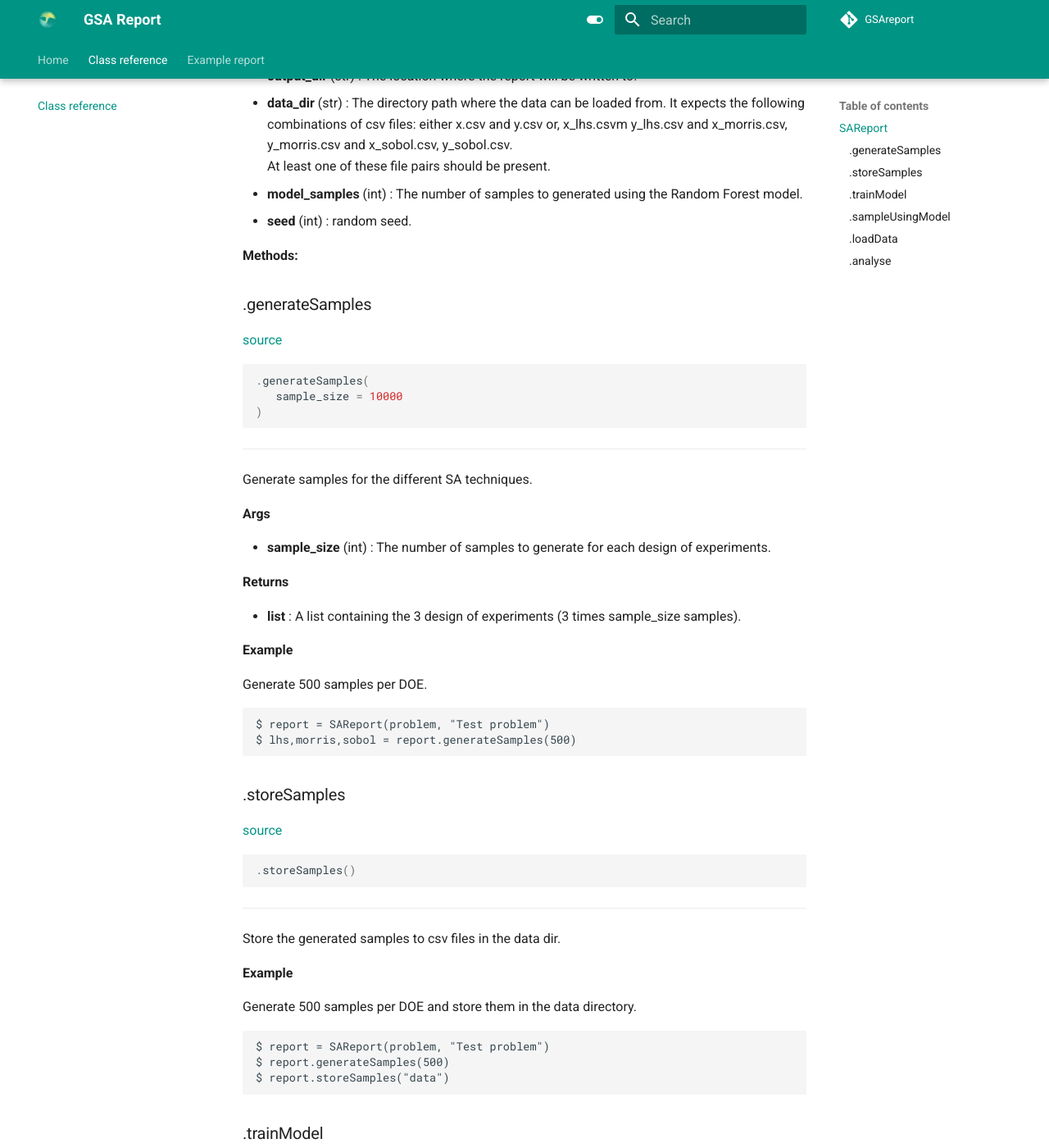
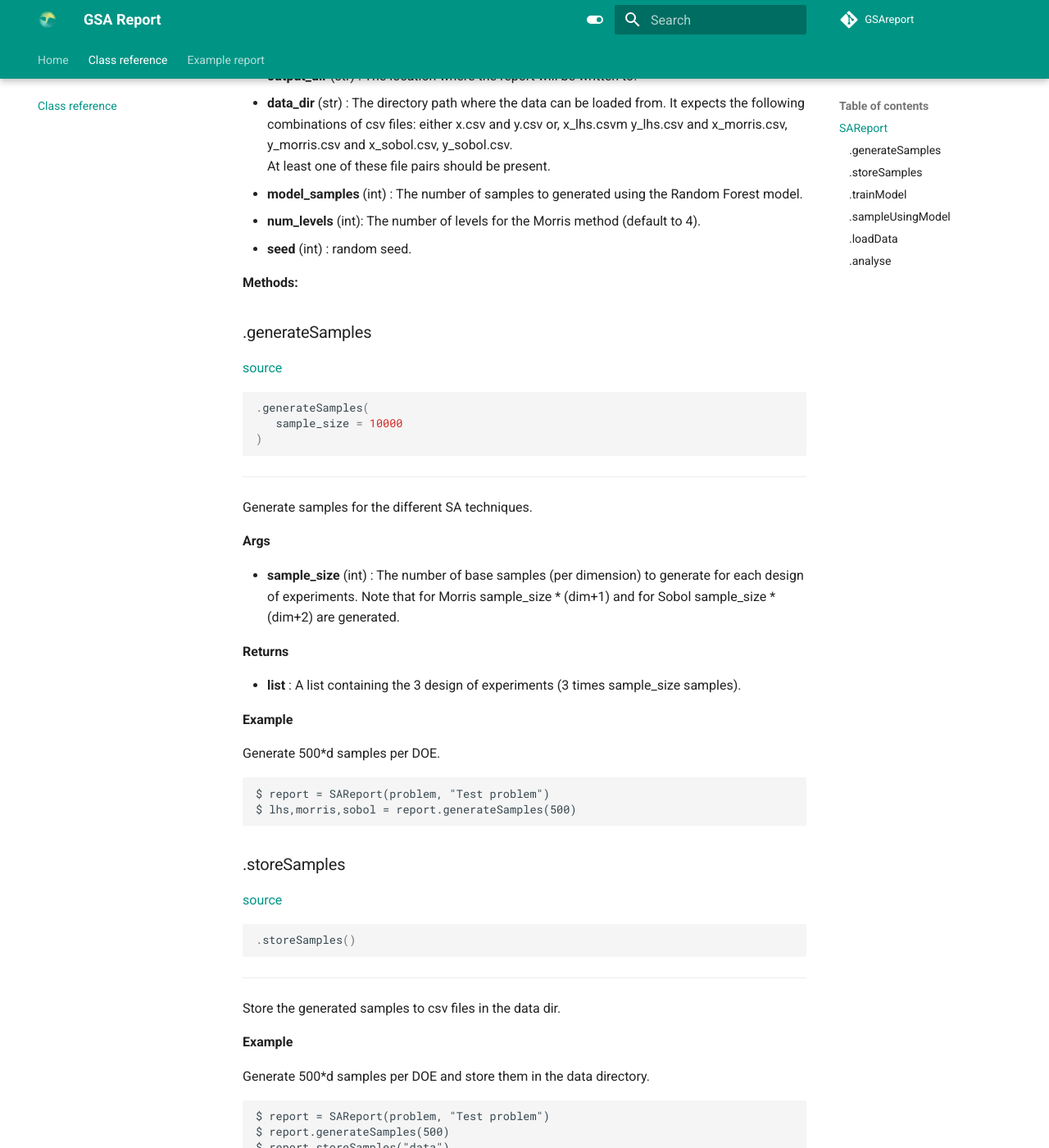
Before and after one commit to nikivanstein/GSAreport, an MkDocs documentation site: the page built from docs/sources/gsareport/gsareport.md, in a window 1280 px wide and 1400 px high, scrolled down 530 px. Shown: the whole window at 82% size. Built offline with MkDocs 1.6.1 and Material for MkDocs 9.7.7, drawn with Linux system fonts in a browser that asks for light colours; comment, search, counter and statistics services are not loaded; the version menu is left out.

Commit message:
updated docs accordingly

```diff
--- a/docs/sources/gsareport/gsareport.md
+++ b/docs/sources/gsareport/gsareport.md
@@ -29,6 +29,7 @@ SAReport object to generate samples, load samples and generate the sensitivity a
     x_sobol.csv, y_sobol.csv.
     At least one of these file pairs should be present.
 * **model_samples** (int) : The number of samples to generated using the Random Forest model.
+* **num_levels** (int): The number of levels for the Morris method (default to 4).
 * **seed** (int) : random seed.
 
 
@@ -50,7 +51,8 @@ Generate samples for the different SA techniques.
 
 **Args**
 
-* **sample_size** (int) : The number of samples to generate for each design of experiments.
+* **sample_size** (int) : The number of base samples (per dimension) to generate for each design of experiments.
+    Note that for Morris sample_size * (dim+1) and for Sobol sample_size * (dim+2) are generated.
 
 
 **Returns**
@@ -60,7 +62,7 @@ Generate samples for the different SA techniques.
 
 **Example**
 
-Generate 500 samples per DOE.
+Generate 500*d samples per DOE.
 
     $ report = SAReport(problem, "Test problem")
     $ lhs,morris,sobol = report.generateSamples(500)
@@ -77,7 +79,7 @@ Store the generated samples to csv files in the data dir.
 
 **Example**
 
-Generate 500 samples per DOE and store them in the data directory.
+Generate 500*d samples per DOE and store them in the data directory.
 
     $ report = SAReport(problem, "Test problem")
     $ report.generateSamples(500)
```
